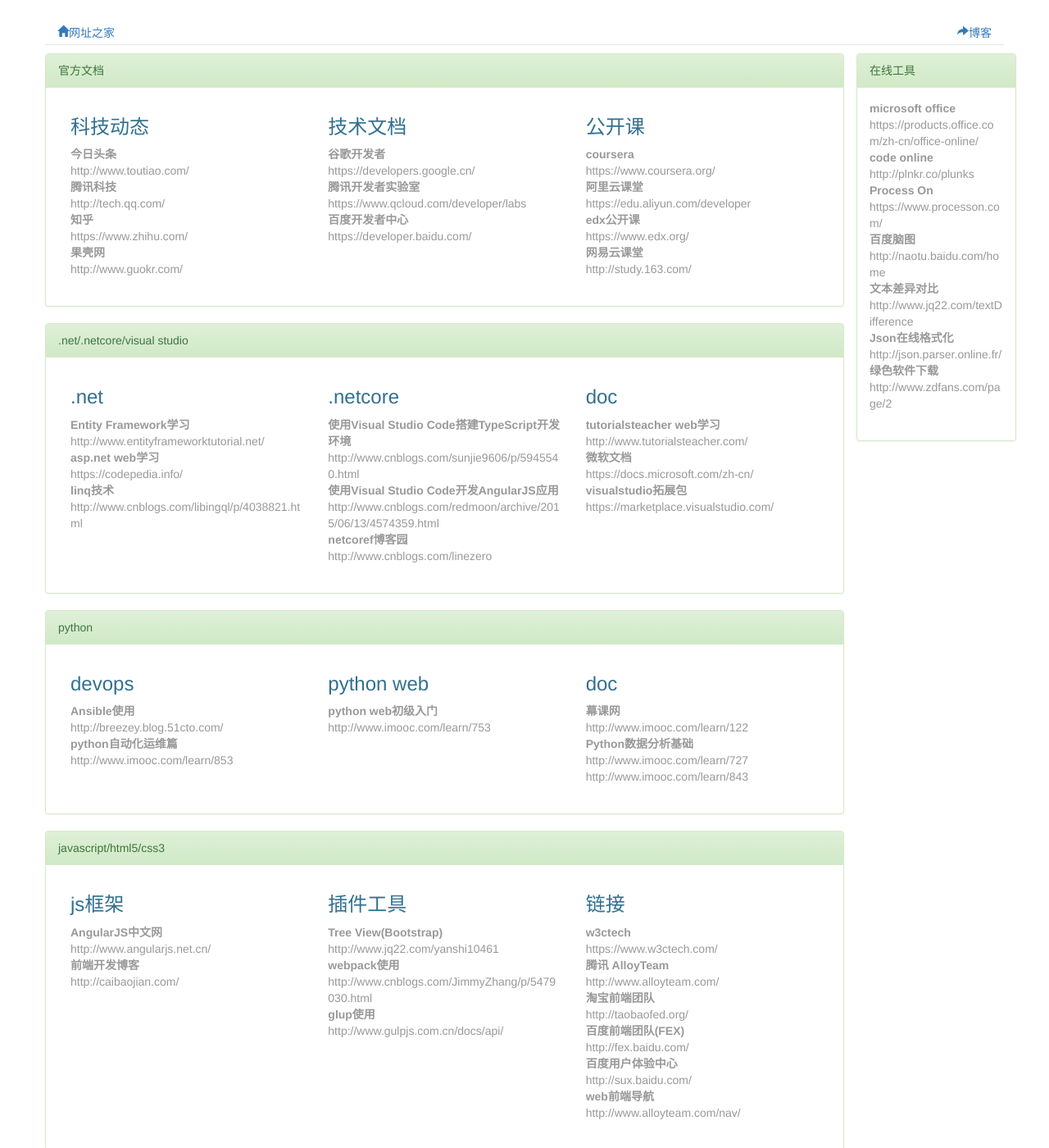
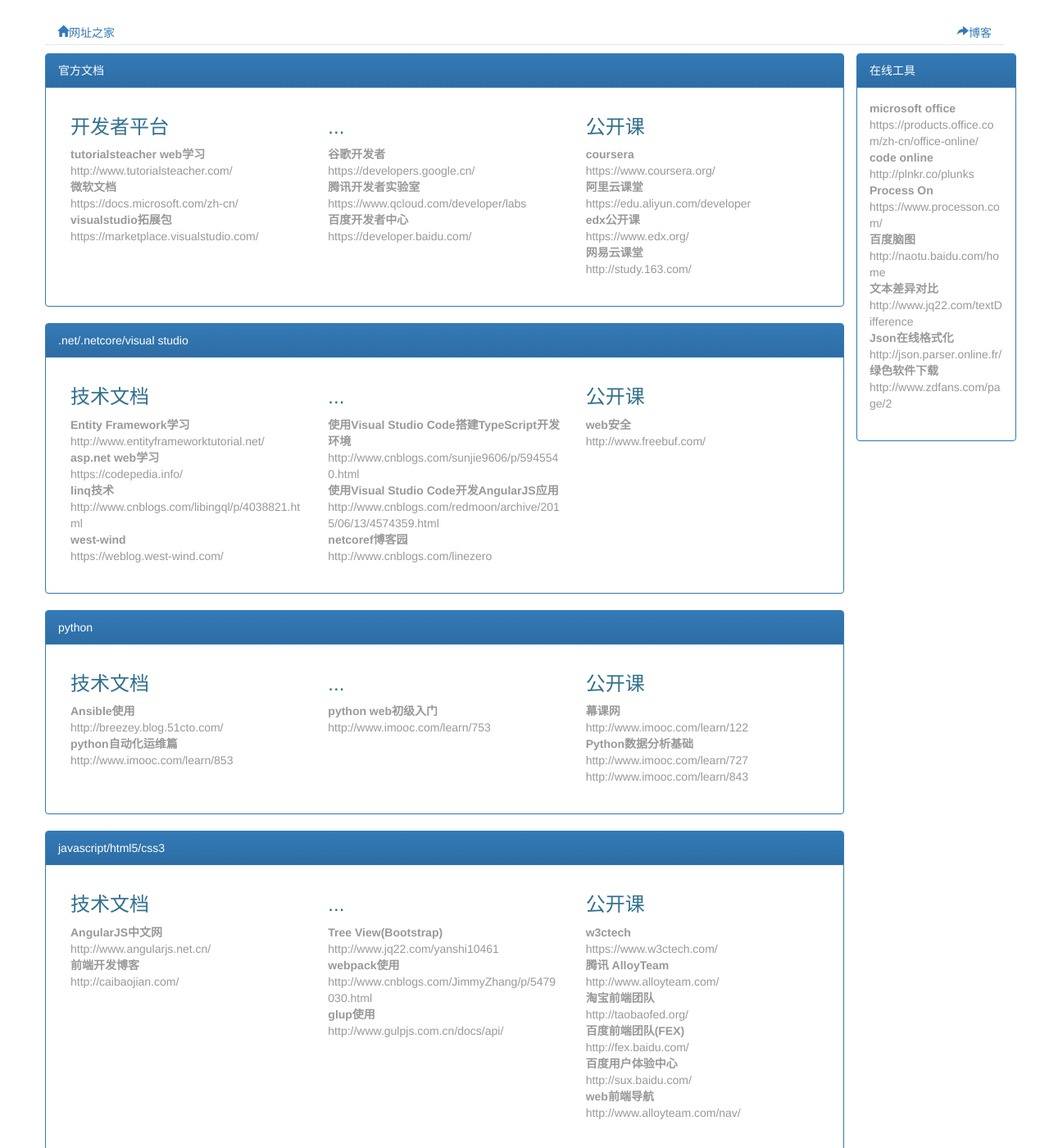
Before and after one commit to airven2015/Navigation, a Jekyll site: the page navigate.html, which Jekyll copies as it is, in a window 1280 px wide and 1400 px high. Shown: the whole window at 82% size. Built offline with Jekyll 4.4.1, drawn with Linux system fonts in a browser that asks for light colours; some of the changed text lies outside the part shown.

Commit message:
add navigate

```diff
--- a/navigate.html
+++ b/navigate.html
@@ -32,28 +32,25 @@
             <div class="col-md-10 column ui-sortable">
 
                 <div class="row clearfix">
-                    <div class="panel panel-success">
+                    <div class="panel panel-primary">
                         <div class="panel-heading">
                             官方文档
                         </div>
                         <div class="panel-body">
                             <div class="col-lg-4 column">
-                                <h3 class="text-left text-info ">科技动态</h3>
+                                <h3 class="text-left text-info ">开发者平台</h3>
                                 <dl>
-                                    <dt>今日头条</dt>
-                                    <dd>http://www.toutiao.com/</dd>
-                                    <dt>腾讯科技</dt>
-                                    <dd>http://tech.qq.com/</dd>
-                                    <dt>知乎</dt>
-                                    <dd>https://www.zhihu.com/</dd>
-                                    <dt>果壳网</dt>
-                                    <dd>http://www.guokr.com/</dd>
+                                    <dt>tutorialsteacher web学习</dt>
+                                    <dd>http://www.tutorialsteacher.com/</dd>
+                                    <dt>微软文档</dt>
+                                    <dd>https://docs.microsoft.com/zh-cn/</dd>
+                                    <dt>visualstudio拓展包</dt>
+                                    <dd>https://marketplace.visualstudio.com/</dd>
                                 </dl>
                             </div>
                             <div class="col-lg-4 column ">
-                                <h3 class="text-left text-info ">技术文档</h3>
+                                <h3 class="text-left text-info ">...</h3>
                                 <dl>
-
                                     <dt>谷歌开发者</dt>
                                     <dd>https://developers.google.cn/</dd>
                                     <dt>腾讯开发者实验室</dt>
@@ -81,14 +78,14 @@
                     </div>
                 </div>
                 <div class="row clearfix">
-                    <div class="panel panel-success">
+                    <div class="panel panel-primary">
                         <div class="panel-heading">
                             .net/.netcore/visual studio
                         </div>
                         <div class="panel-body">
                             <div class="col-lg-4 column">
                                 <h3 class="text-left text-info">
-                                    .net
+                                    技术文档
                                 </h3>
                                 <dl>
                                     <dt>Entity Framework学习</dt>
@@ -97,11 +94,13 @@
                                     <dd>https://codepedia.info/</dd>
                                     <dt>linq技术</dt>
                                     <dd>http://www.cnblogs.com/libingql/p/4038821.html</dd>
+                                    <dt>west-wind</dt>
+                                    <dd>https://weblog.west-wind.com/</dd>
                                 </dl>
                             </div>
                             <div class="col-lg-4 column ">
                                 <h3 class="text-left text-info ">
-                                    .netcore
+                                    ...
                                 </h3>
                                 <dl>
                                     <dt>使用Visual Studio Code搭建TypeScript开发环境</dt>
@@ -114,29 +113,25 @@
                             </div>
                             <div class="col-lg-4 column ">
                                 <h3 class="text-left text-info ">
-                                    doc
+                                    公开课
                                 </h3>
                                 <dl>
-                                    <dt>tutorialsteacher web学习</dt>
-                                    <dd>http://www.tutorialsteacher.com/</dd>
-                                    <dt>微软文档</dt>
-                                    <dd>https://docs.microsoft.com/zh-cn/</dd>
-                                    <dt>visualstudio拓展包</dt>
-                                    <dd>https://marketplace.visualstudio.com/</dd>
+                                    <dt>web安全</dt>
+                                    <dd>http://www.freebuf.com/</dd>
                                 </dl>
                             </div>
                         </div>
                     </div>
                 </div>
                 <div class="row clearfix">
-                    <div class="panel panel-success">
+                    <div class="panel panel-primary">
                         <div class="panel-heading">
                             python
                         </div>
                         <div class="panel-body">
                             <div class="col-lg-4 column ">
                                 <h3 class="text-left text-info ">
-                                    devops
+                                    技术文档
                                 </h3>
                                 <dl>
                                     <dt>Ansible使用</dt>
@@ -147,7 +142,7 @@
                             </div>
                             <div class="col-lg-4 column ">
                                 <h3 class="text-left text-info ">
-                                    python web
+                                    ...
                                 </h3>
                                 <dl>
                                     <dt>python web初级入门</dt>
@@ -156,7 +151,7 @@
                             </div>
                             <div class="col-lg-4 column ">
                                 <h3 class="text-left text-info ">
-                                    doc
+                                    公开课
                                 </h3>
                                 <dl>
                                     <dt>幕课网</dt>
@@ -170,14 +165,14 @@
                     </div>
                 </div>
                 <div class="row clearfix">
-                    <div class="panel panel-success">
+                    <div class="panel panel-primary">
                         <div class="panel-heading">
                             javascript/html5/css3
                         </div>
                         <div class="panel-body">
                             <div class="col-lg-4 column ">
                                 <h3 class="text-left text-info ">
-                                    js框架
+                                    技术文档
                                 </h3>
                                 <dl>
                                     <dt>AngularJS中文网</dt>
@@ -188,7 +183,7 @@
                             </div>
                             <div class="col-lg-4 column ">
                                 <h3 class="text-left text-info ">
-                                    插件工具
+                                    ...
                                 </h3>
                                 <dl>
                                     <dt>Tree View(Bootstrap)</dt>
@@ -201,7 +196,7 @@
                             </div>
                             <div class="col-lg-4 column ">
                                 <h3 class="text-left text-info ">
-                                    链接
+                                    公开课
                                 </h3>
                                 <dl>
                                     <dt>w3ctech</dt>
@@ -222,14 +217,14 @@
                     </div>
                 </div>
                 <div class="row clearfix">
-                    <div class="panel panel-success">
+                    <div class="panel panel-primary">
                         <div class="panel-heading">
-                            mysql/sqlserver/ElasticStack
+                            other
                         </div>
                         <div class="panel-body">
-                            <div class="col-lg-8 column">
+                            <div class="col-lg-12 column">
                                 <h3 class="text-left text-info">
-                                    data analysis
+                                    技术文档
                                 </h3>
                                 <dl>
                                     <dt>ELK(实战ElasticStack)</dt>
@@ -246,13 +241,6 @@
                                     <dd>http://blog.sina.com.cn/s/blog_445e807b0102vbfa.html</dd>
                                     <dt>技术原理与应用</dt>
                                     <dd>http://study.163.com/course/introduction.htm?courseId=1002887002#/courseDetail?tab=1</dd>
-                                </dl>
-                            </div>
-                            <div class="col-lg-4 column">
-                                <h3 class="text-left text-info">
-                                    mysql/sqlserver
-                                </h3>
-                                <dl>
                                     <dt>mysql源码安装</dt>
                                     <dd>http://www.cnblogs.com/fly1988happy/archive/2011/11/21/2257682.html</dd>
                                     <dt>mysql管理</dt>
@@ -271,7 +259,7 @@
             </div>
             <div class="col-md-2 column ui-sortable" style="float:right;margin-right:-15px;">
                 <div class="row clearfix">
-                    <div class="panel panel-success">
+                    <div class="panel panel-primary">
                         <div class="panel-heading">
                             在线工具
                         </div>
```
